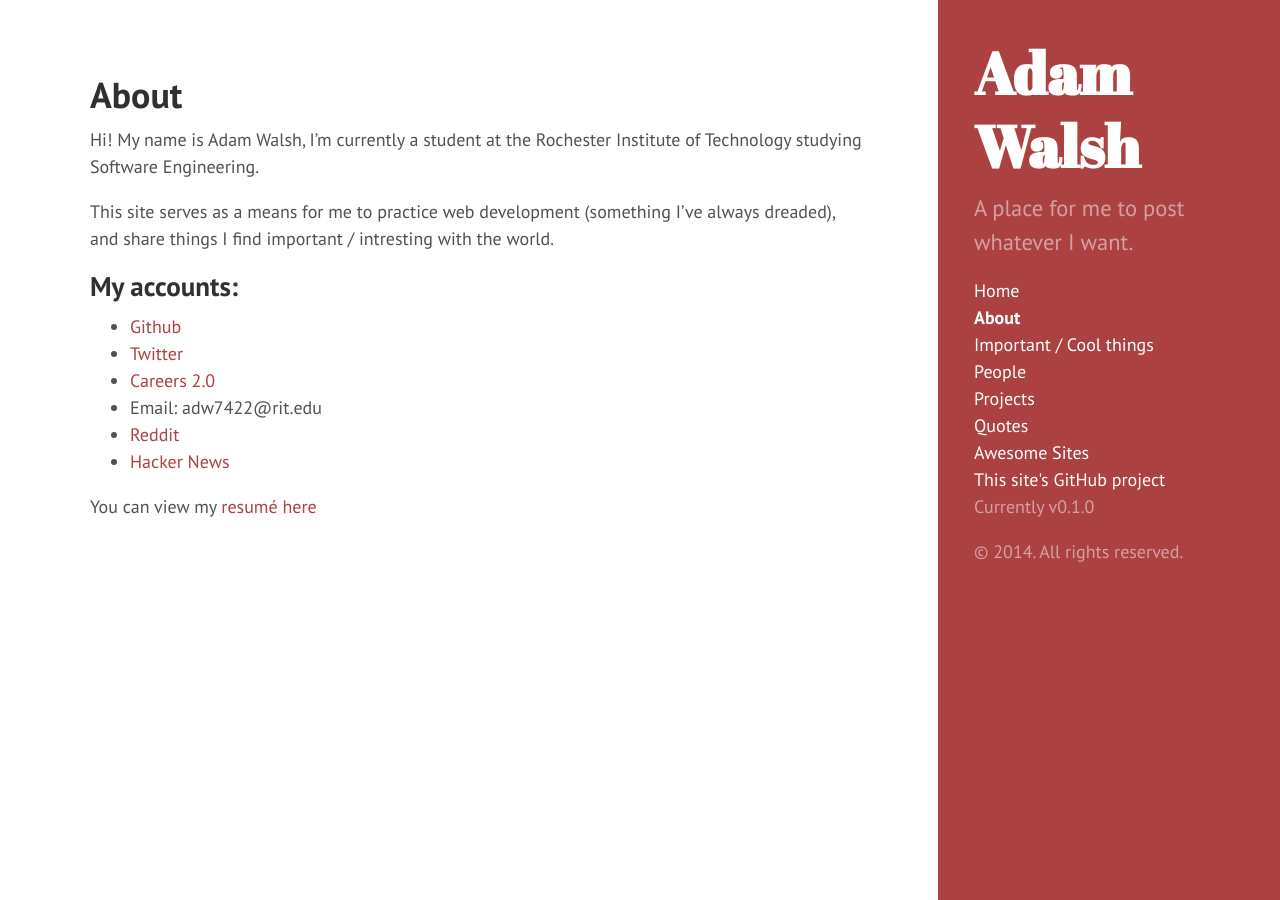
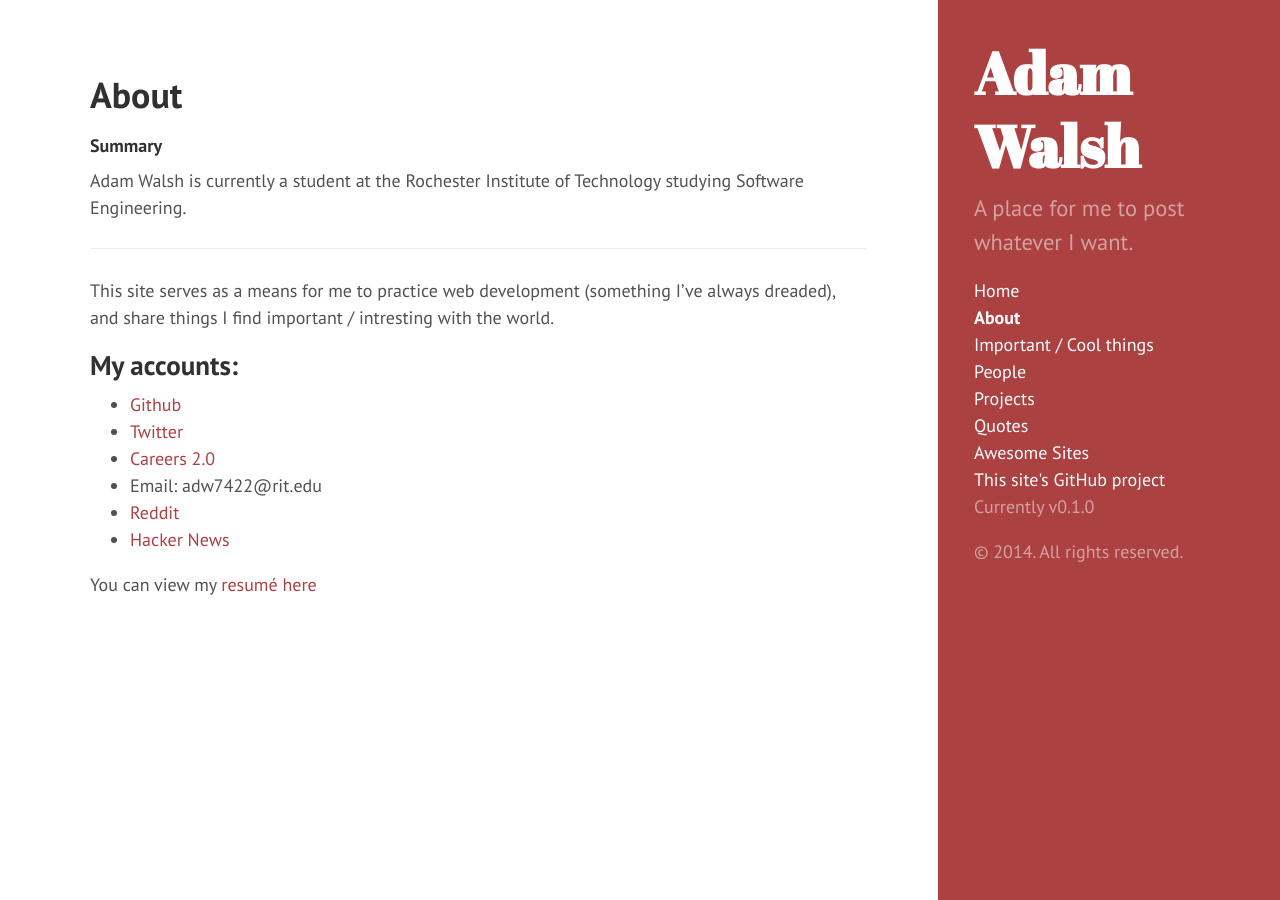
Before and after one commit to walshie4/walshie4.github.io, a Jekyll site: the page built from about.md, in a window 1280 px wide. Built offline with Jekyll 4.4.1, drawn with Linux system fonts in a browser that asks for light colours; Markdown is read by kramdown in place of the engine named in the settings.

Commit message:
Changed from the lame default favicons to my awesome little dancing duck avatar :D

```diff
--- a/_includes/head.html
+++ b/_includes/head.html
@@ -20,8 +20,8 @@
   <link rel="stylesheet" href="http://fonts.googleapis.com/css?family=PT+Sans:400,400italic,700|Abril+Fatface">
 
   <!-- Icons -->
-  <link rel="apple-touch-icon-precomposed" sizes="144x144" href="/public/apple-touch-icon-144-precomposed.png">
-                                 <link rel="shortcut icon" href="/public/favicon.ico">
+  <link rel="avatar" sizes="144x144" href="/public/avatar.gif">
+  <link rel="shortcut icon" href="/public/avatar.gif">
 
   <!-- RSS -->
   <link rel="alternate" type="application/rss+xml" title="RSS" href="/atom.xml">
--- a/about.md
+++ b/about.md
@@ -3,14 +3,17 @@
 title: About
 sidebar: true
 ---
-Hi! My name is Adam Walsh, I'm currently a student at the Rochester Institute of Technology studying Software Engineering.
+####Summary
+Adam Walsh is currently a student at the Rochester Institute of Technology studying Software Engineering.
+
+------------------
 
 This site serves as a means for me to practice web development (something I've always dreaded), and share things I find important /
 intresting with the world.
 
 
 My accounts:
---------
+---------------
 * [Github](https://github.com/walshie4)
 * [Twitter](https://twitter.com/_walshie_)
 * [Careers 2.0](https://careers.stackoverflow.com/adamwalsh)
```
Also changed, not shown: public/apple-touch-icon-144-precomposed.png (deleted), public/avatar.gif (added), public/favicon.ico (deleted).
